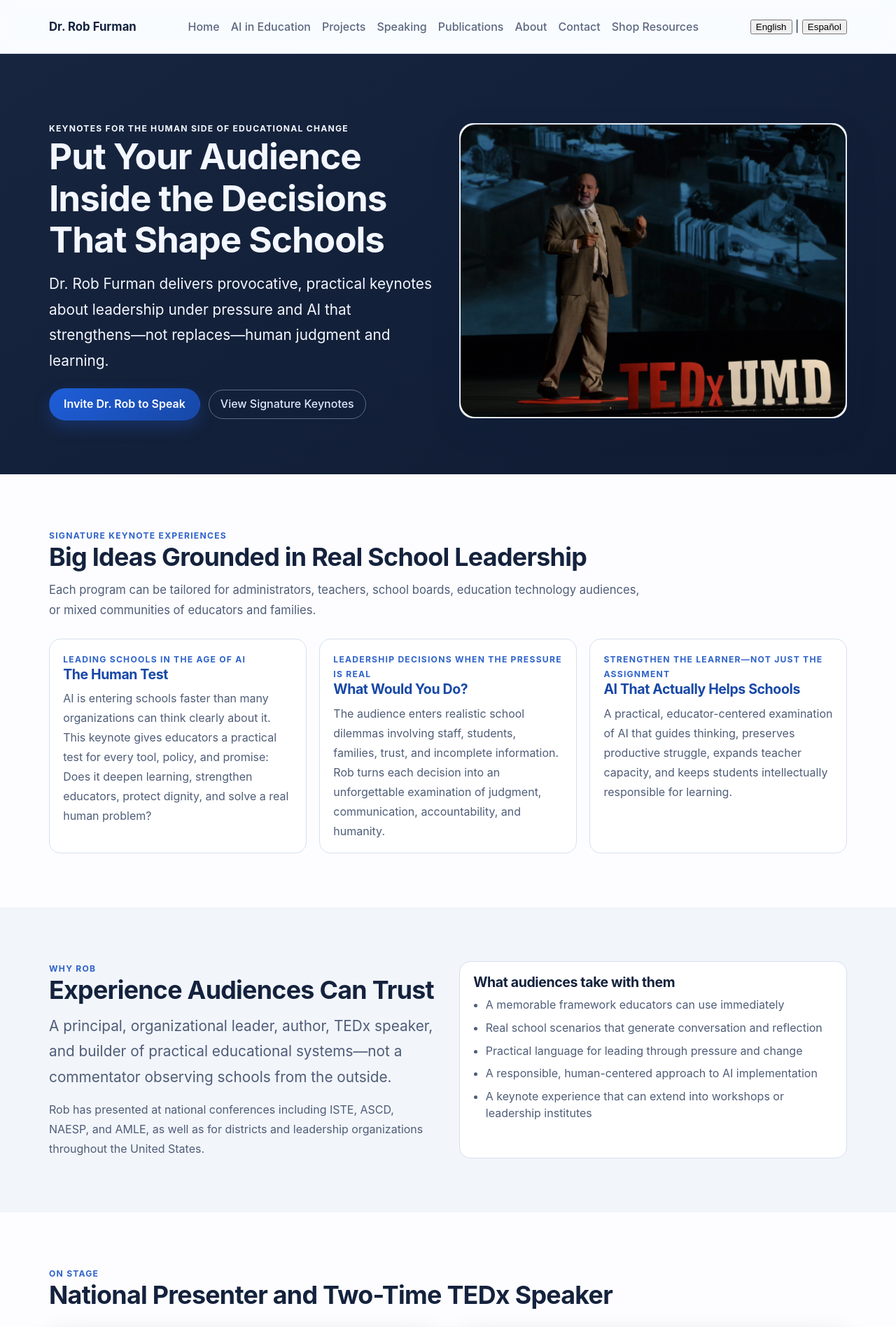
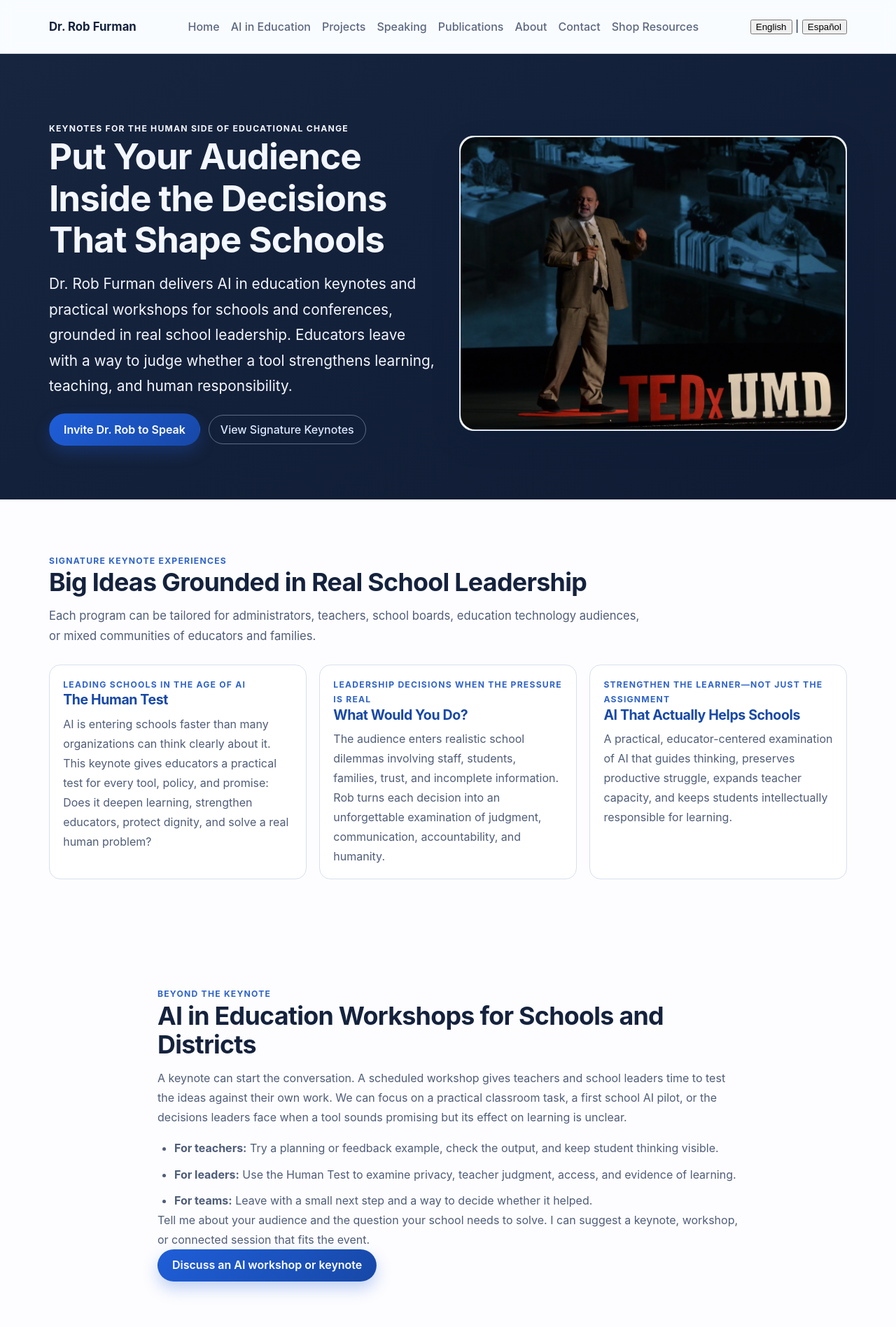
Before and after one commit to DrRobF/rob-furman-portfolio, a Next.js app: page /speaking in a window 1280 px wide. Shown: the top 1897 px of the page at 70% size. Built offline with nearby package versions, Linux system fonts and the light colour scheme.

Commit message:
Clarify AI in education speaking and workshop offer (#452)

```diff
--- a/app/speaking/page.js
+++ b/app/speaking/page.js
@@ -1,5 +1,11 @@
 import Image from 'next/image';
 import Link from 'next/link';
+
+export const metadata = {
+  title: 'AI in Education Keynote Speaker & Workshops | Dr. Rob Furman',
+  description: 'Invite Dr. Rob Furman for an AI in education keynote or school workshop on human judgment, student learning, and practical AI use for educators.',
+  alternates: { canonical: 'https://www.drrobfurman.com/speaking' },
+};
 
 const signatureKeynotes = [
   {
@@ -39,8 +45,10 @@ export default function SpeakingPage() {
             <p className="eyebrow">Keynotes for the human side of educational change</p>
             <h1>Put Your Audience Inside the Decisions That Shape Schools</h1>
             <p className="lead">
-              Dr. Rob Furman delivers provocative, practical keynotes about leadership under
-              pressure and AI that strengthens—not replaces—human judgment and learning.
+              Dr. Rob Furman delivers AI in education keynotes and practical workshops for
+              schools and conferences, grounded in real school leadership. Educators leave
+              with a way to judge whether a tool strengthens learning, teaching, and human
+              responsibility.
             </p>
             <div className="button-row">
               <a
@@ -86,6 +94,29 @@ export default function SpeakingPage() {
               </article>
             ))}
           </div>
+        </div>
+      </section>
+
+      <section className="section section-light" aria-labelledby="ai-workshops-heading">
+        <div className="container ai-guide-reading">
+          <p className="eyebrow">Beyond the keynote</p>
+          <h2 id="ai-workshops-heading">AI in Education Workshops for Schools and Districts</h2>
+          <p>
+            A keynote can start the conversation. A scheduled workshop gives teachers and school
+            leaders time to test the ideas against their own work. We can focus on a practical
+            classroom task, a first school AI pilot, or the decisions leaders face when a tool
+            sounds promising but its effect on learning is unclear.
+          </p>
+          <ul className="ai-guide-list">
+            <li><strong>For teachers:</strong> Try a planning or feedback example, check the output, and keep student thinking visible.</li>
+            <li><strong>For leaders:</strong> Use the Human Test to examine privacy, teacher judgment, access, and evidence of learning.</li>
+            <li><strong>For teams:</strong> Leave with a small next step and a way to decide whether it helped.</li>
+          </ul>
+          <p>
+            Tell me about your audience and the question your school needs to solve. I can suggest
+            a keynote, workshop, or connected session that fits the event.
+          </p>
+          <Link className="button primary" href="/contact">Discuss an AI workshop or keynote</Link>
         </div>
       </section>
 
```
